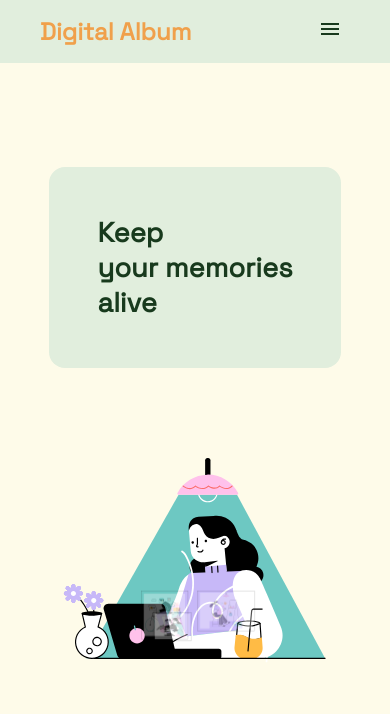
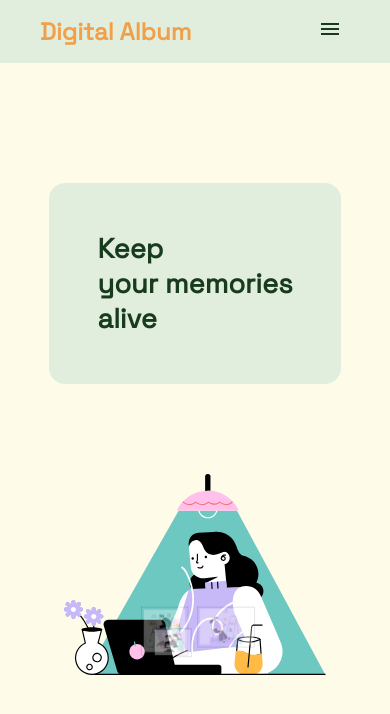
Before and after one commit to sunny-potato/digital_album, a React (Vite) app in the folder client/: page / in a window 390 px wide. Shown: the top 714 px of the page. Built offline with nearby package versions, Linux system fonts and the light colour scheme.

Commit message:
update responsive

```diff
--- a/client/src/Pages/Home.tsx
+++ b/client/src/Pages/Home.tsx
@@ -1,4 +1,3 @@
-import { useLocation, useNavigate } from "react-router-dom";
 import s from "../Styles/Home.module.css";
 import MemoryImages from "../Components/Animation/MemoryImages";
 
--- a/client/src/Styles/Home.module.css
+++ b/client/src/Styles/Home.module.css
@@ -39,7 +39,7 @@
 
 @media screen and (max-width: 500px) {
   .contentContainer {
-    min-height: 100%;
+    height: 100%;
     flex-direction: column;
     justify-content: center;
     margin: 0rem;
@@ -56,7 +56,8 @@
 
 @media screen and (max-width: 1000px) {
   .contentContainer {
-    min-height: 100%;
+    height: 100%;
+    padding: 5rem 0 0 0;
     flex-direction: column;
     justify-content: center;
     margin: 0rem;
--- a/client/src/Styles/Signup.module.css
+++ b/client/src/Styles/Signup.module.css
@@ -57,7 +57,7 @@
   font-size: 1.5rem;
   font-weight: bolder;
   margin-bottom: 1rem;
-  padding: 1rem 0 2rem 0;
+  padding: 3rem 0 2rem 0;
   text-align: center;
 }
 .signupWrapperContainer {
```
